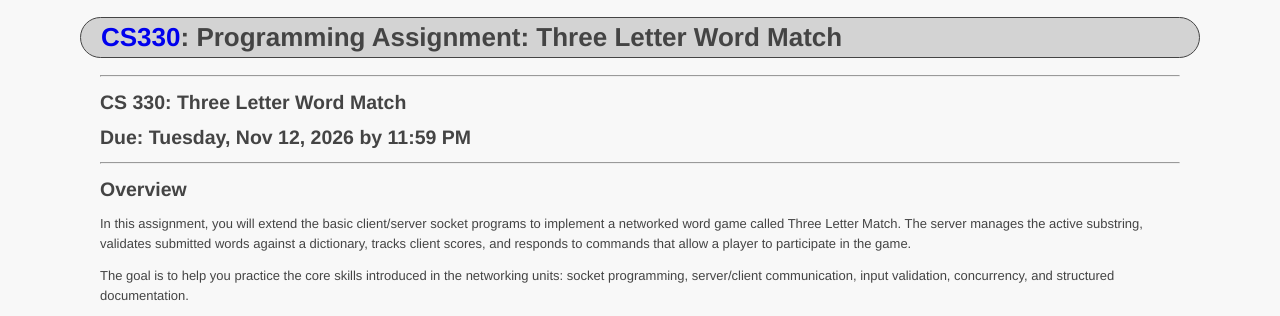
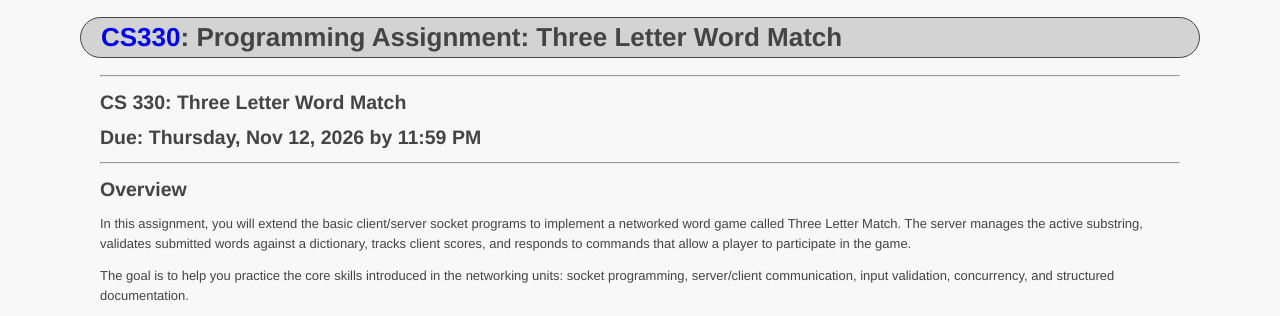
Before and after one commit to ycpcs/cs330-fall2026, a Jekyll site: the page built from assignments/tlm.md, in a window 1280 px wide and 900 px high. Shown: the top 316 px of the window. Built offline with Jekyll 4.4.1, drawn with Linux system fonts in a browser that asks for light colours.

Commit message:
Update due date for CS 330 assignment

```diff
--- a/assignments/tlm.md
+++ b/assignments/tlm.md
@@ -8,7 +8,7 @@ title: "Programming Assignment: Three Letter Word Match"
 
 ## CS 330: Three Letter Word Match
 
-## Due: Tuesday, Nov 12, 2026 by 11:59 PM
+## Due: Thursday, Nov 12, 2026 by 11:59 PM
 
 --- --- --- --- --- --- --- --- --- --- --- --- --- --- --- --- --- --- --- --- --- --- ---
 
```
